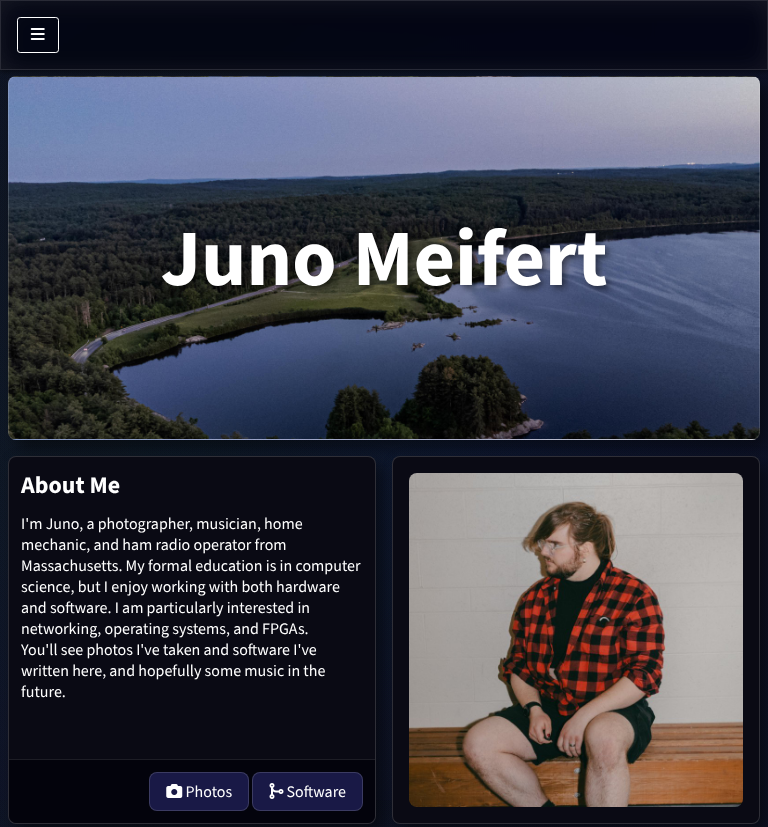
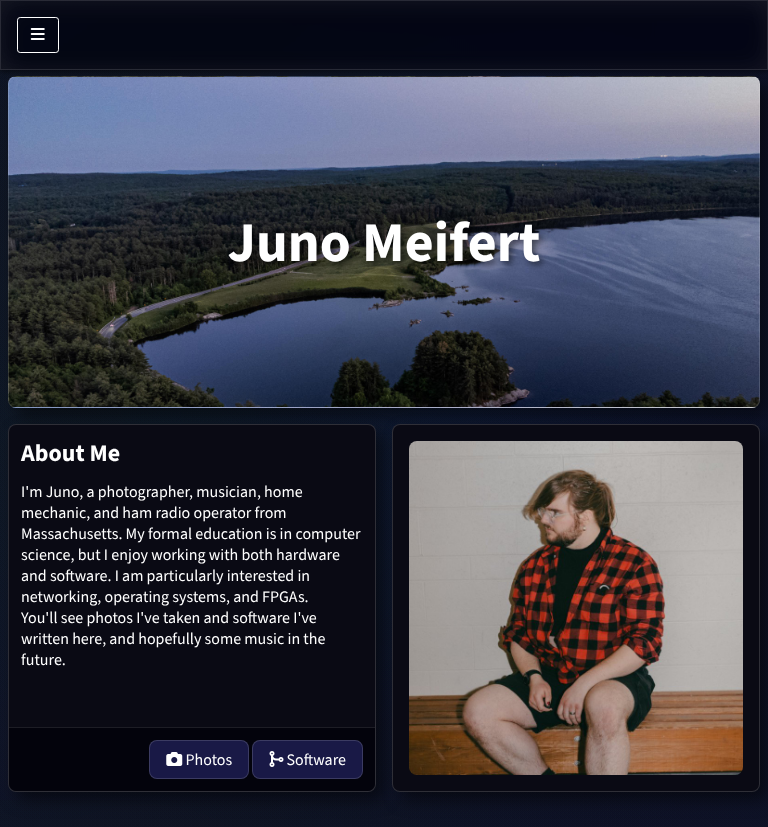
Before and after one commit to lavajuno/lavajuno.github.io, a plain HTML site: page docs/index.html in a window 768 px wide. Shown: the top 827 px of the page. Drawn offline with Linux system fonts and the light colour scheme.

Commit message:
fix banners on small screens

```diff
--- a/docs/css/style.css
+++ b/docs/css/style.css
@@ -192,6 +192,7 @@ header.banner {
     border-radius: 0.5rem;
     box-shadow: 0.5rem 0.5rem 1rem rgba(0,0,0,0.5);
     text-align: center;
+    word-wrap: break-word;
 }
 
 header.banner>h1 {
@@ -233,6 +234,22 @@ header.banner.nobg {
 section>header {
     font-size: 2rem;
     margin: 1rem 0;
+}
+
+@media screen and (max-width: 800px) {
+    header.banner>h1 {
+        font-size: 2.5rem;
+    }
+
+    header.banner>h2 {
+        font-size: 1.6rem;
+    }
+}
+
+@media screen and (min-width: 601px) and (max-width: 1024px) {
+    header.banner>h1 {
+        font-size: 3.5rem;
+    }
 }
 
 
```
